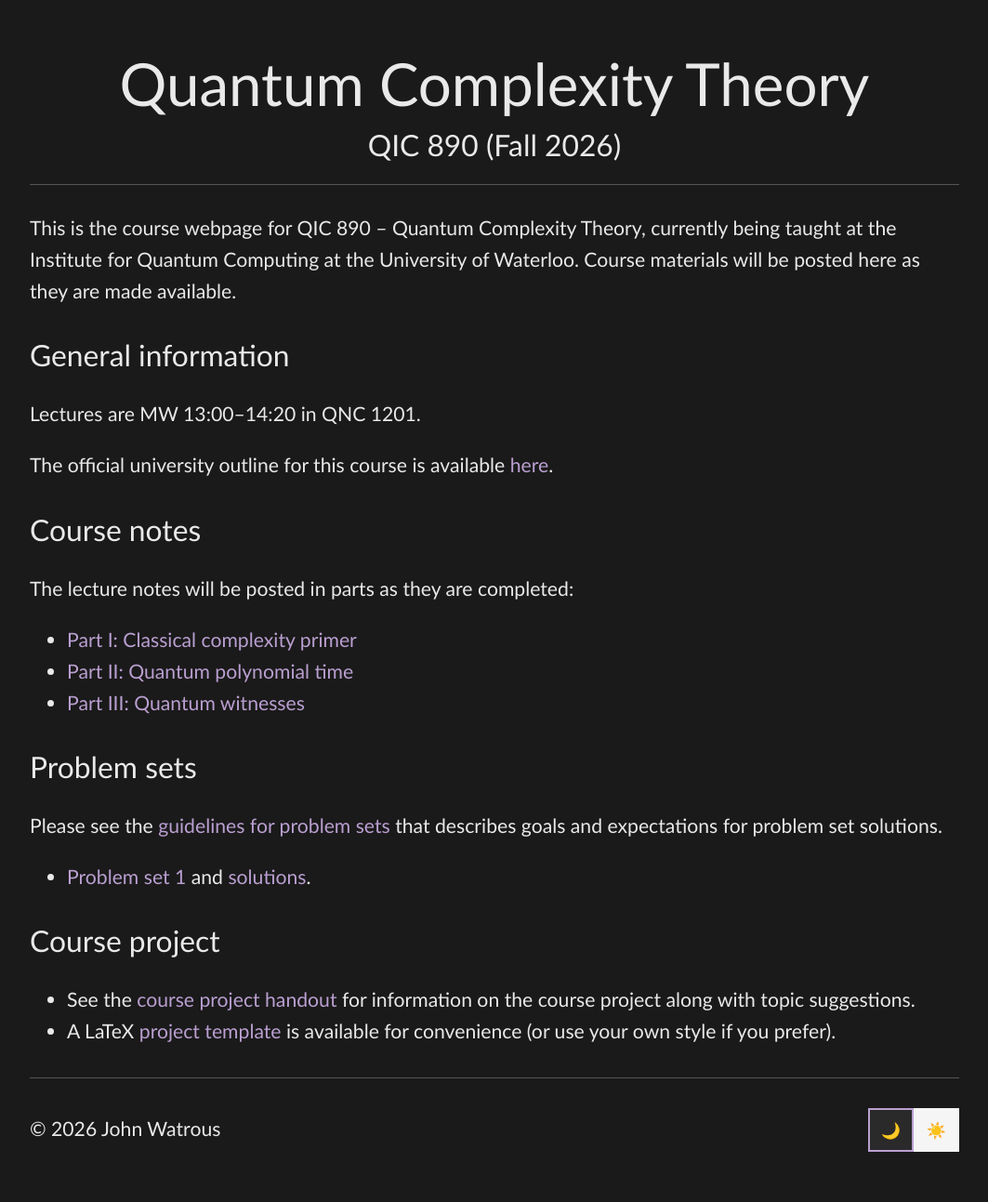
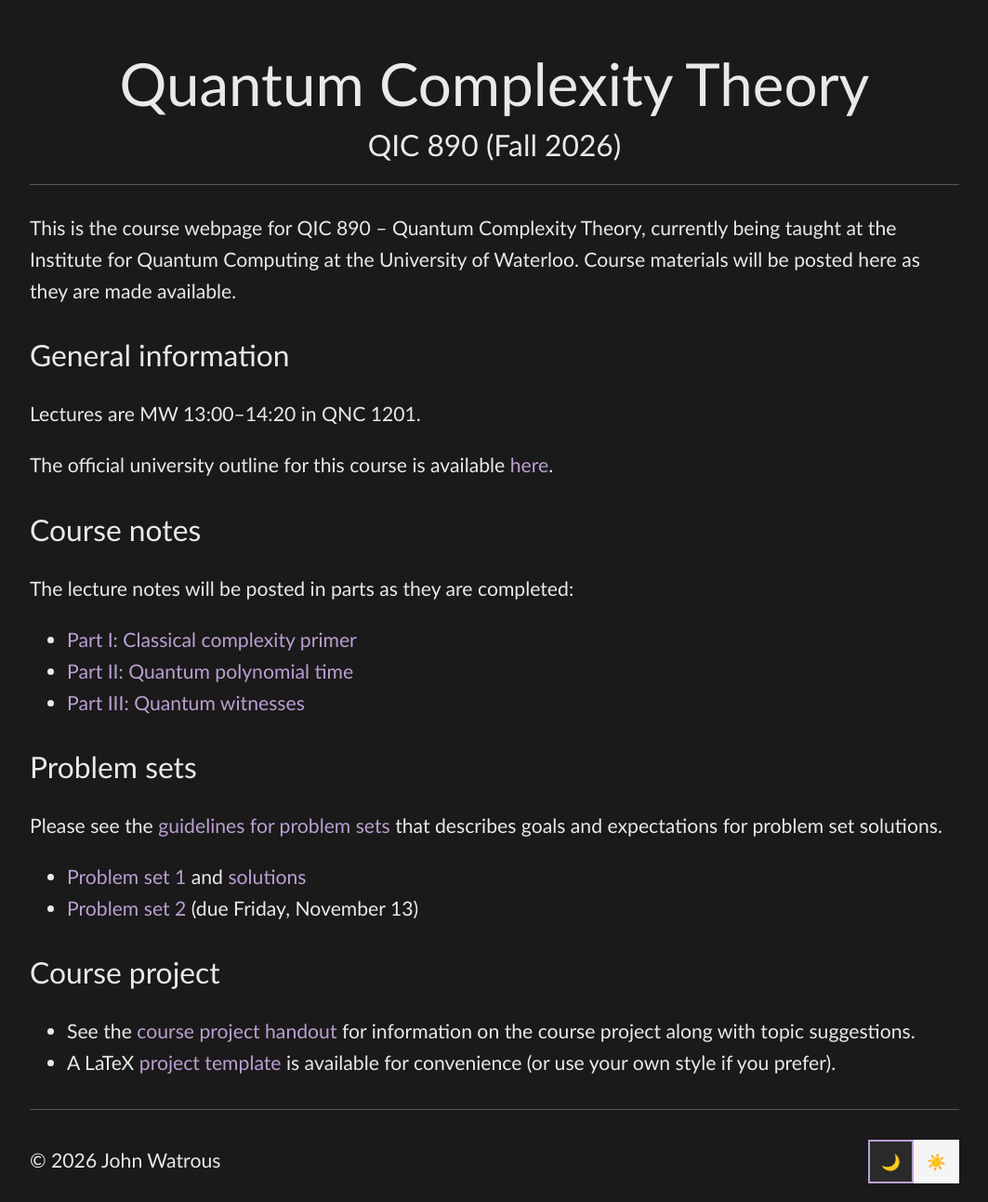
Before and after one commit to jhwatrous/jhwatrous.github.io, a Jekyll site: the page built from quantum-complexity.md, in a window 1280 px wide. Shown: the whole page at 93% size, without its empty margins (108-1171 px from the left). Built offline with Jekyll 4.4.1, drawn with Linux system fonts in a browser that asks for light colours; before the commit the page ends 1259 px from its top, so only the background shows below that.

Commit message:
Posted problem set 2.

```diff
--- a/quantum-complexity.md
+++ b/quantum-complexity.md
@@ -25,7 +25,8 @@ The lecture notes will be posted in parts as they are completed:
 
 Please see the [guidelines for problem sets]({{ '/QCT-guidelines.pdf' | relative_url }}) that describes goals and expectations for problem set solutions.
 
-- [Problem set 1]({{ '/QCT-problem-set-1.pdf' | relative_url }}) and [solutions]({{ '/QCT-solution-set-1.pdf' | relative_url }}).
+- [Problem set 1]({{ '/QCT-problem-set-1.pdf' | relative_url }}) and [solutions]({{ '/QCT-solution-set-1.pdf' | relative_url }})
+- [Problem set 2]({{ '/QCT-problem-set-2.pdf' | relative_url }}) (due Friday, November 13)
 
 ## Course project
 
```
Also changed, not shown: 1 other file.
